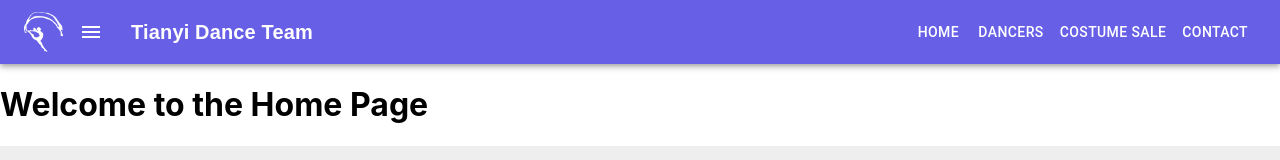
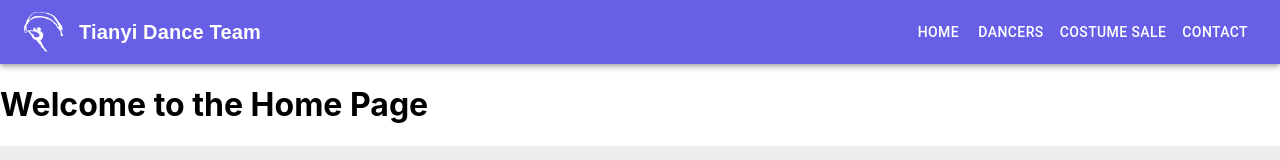
Before and after one commit to ntran03/tianyi, a React (Create React App) app in the folder tianyi/: page / in a window 1280 px wide. Shown: the top 160 px of the page. Built offline with nearby package versions, Linux system fonts and the light colour scheme.

Commit message:
removemenu

```diff
--- a/tianyi/src/components/header.js
+++ b/tianyi/src/components/header.js
@@ -36,16 +36,6 @@ function Header() {
                     alt="Tianyi Dance Team Logo"
                     style={{ height: '40px', marginRight: '16px' }} // Adjust size as needed
                 />
-                {/* Menu Icon Button */}
-                <IconButton
-                    size="large"
-                    edge="start"
-                    color="inherit"
-                    aria-label="menu"
-                    sx={{ mr: 2 }}
-                >
-                    <MenuIcon />
-                </IconButton>
                 {/* Title */}
                 <Typography
                     variant="h6"
```
